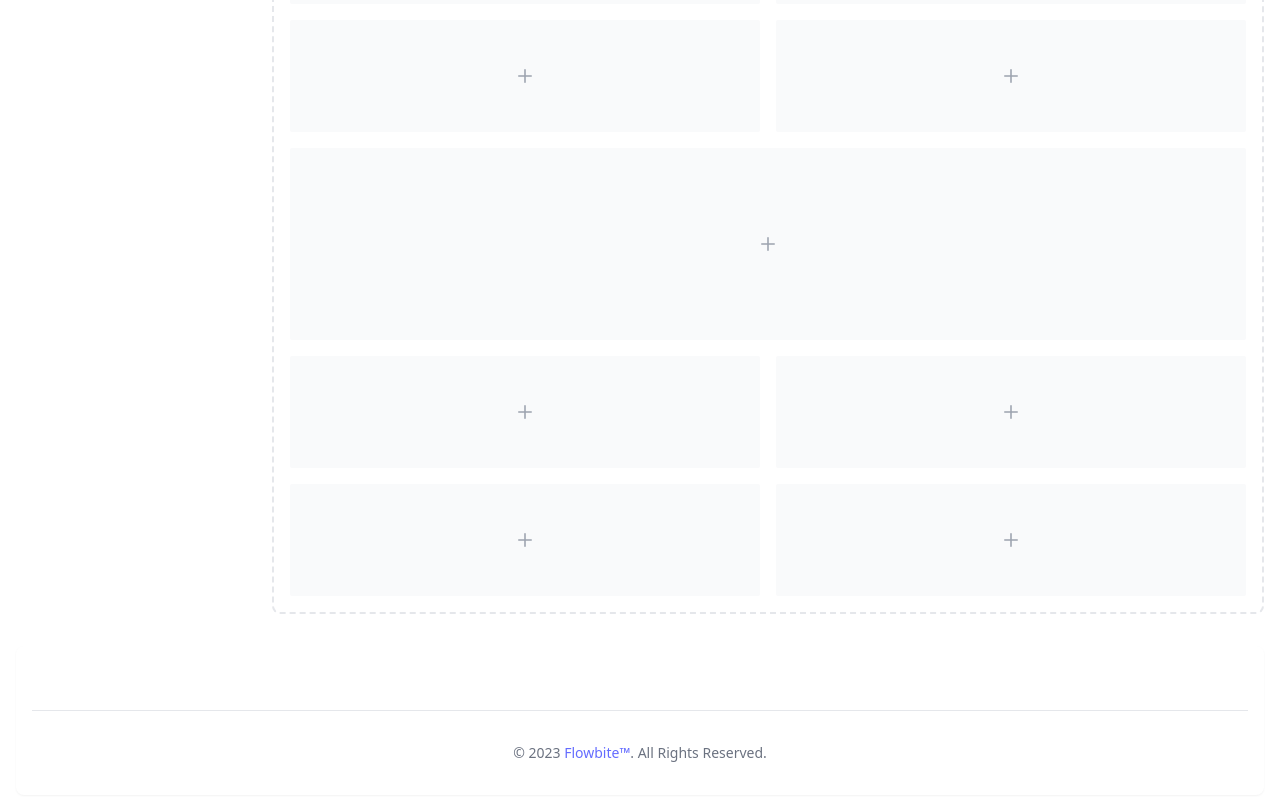
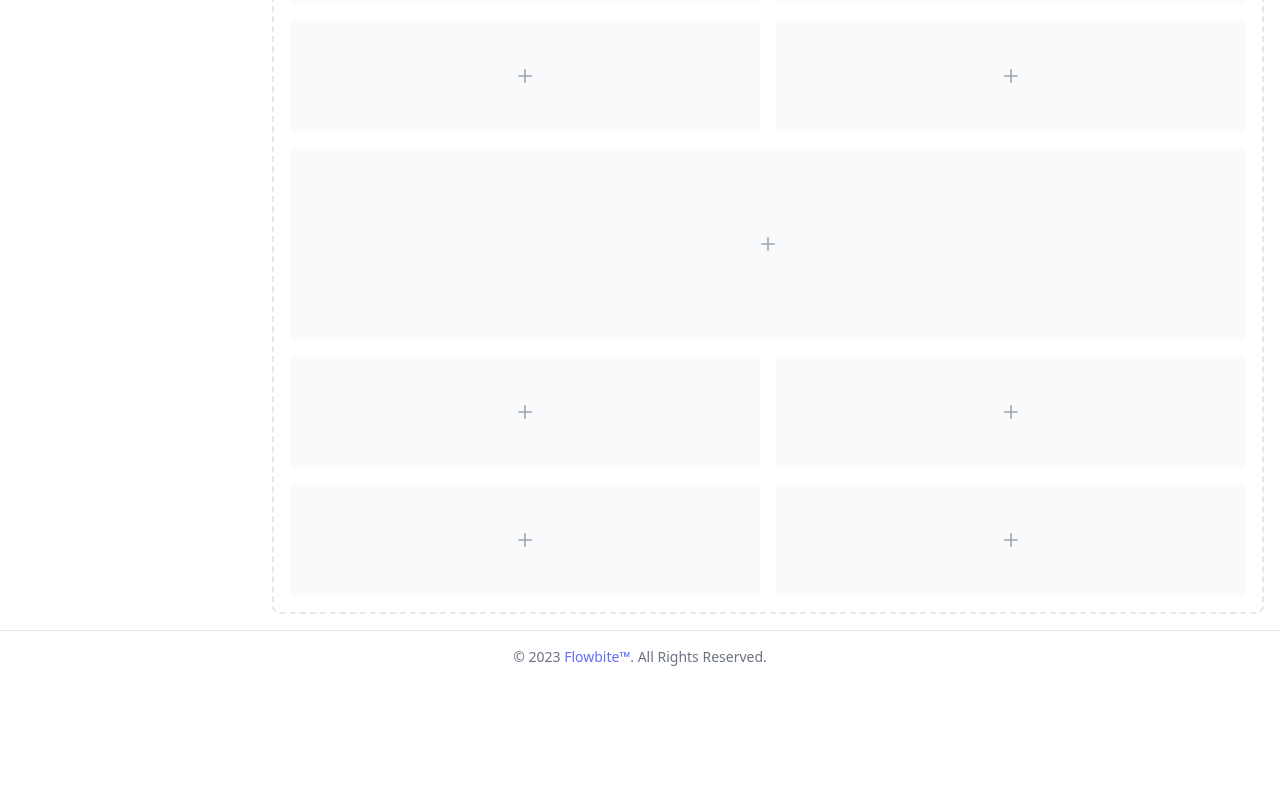
Before and after one commit to M-Araujo/BrightSteps, a React (Vite) app: page / in a window 1280 px wide. Shown: the part 518-1318 px from the top of the page. After the commit the page ends 1201 px from the top, so only its background shows below. Built offline with nearby package versions, Linux system fonts and the light colour scheme.

Commit message:
edited footer positioning

```diff
--- a/src/App.tsx
+++ b/src/App.tsx
@@ -4,26 +4,17 @@ import Sidebar from './components/layout/Sidebar.tsx';
 import MainContent from './components/layout/MainContent.tsx';
 import Footer from './components/layout/Footer.tsx';
 
-
 function App() {
   return (
-    <>
+    <div className="flex flex-col min-h-screen">
+      <Topbar />
+      <main className="flex-1">
+        <Sidebar />
+        <MainContent />
+      </main>
+      <Footer />
+    </div>
+  );
+}
 
-      <Topbar></Topbar>
-      <Sidebar></Sidebar>
-      <MainContent></MainContent>
-      <Footer></Footer>
-
-
-      {
-      /*
-
-import Dashboard from './components/Dashboard';
-      <Dashboard />
-
-     */}
-
-    </>
-  )
-}
-export default App
+export default App;
--- a/src/components/layout/Footer.tsx
+++ b/src/components/layout/Footer.tsx
@@ -1,12 +1,12 @@
 export default function Footer() {
     return (
-        <>
-            <footer className="bg-white rounded-lg shadow-sm dark:bg-gray-900 m-4">
-                <div className="w-full max-w-screen-xl mx-auto p-4 md:py-8">
-                    <hr className="my-6 border-gray-200 sm:mx-auto dark:border-gray-700 lg:my-8" />
-                    <span className="block text-sm text-gray-500 sm:text-center dark:text-gray-400">© 2023 <a href="https://flowbite.com/" className="hover:underline">Flowbite™</a>. All Rights Reserved.</span>
-                </div>
-            </footer>
-        </>
+        <footer className="w-full bg-white shadow-sm dark:bg-gray-900 mt-auto z-50">
+            <div className="mx-auto">
+                <hr className="border-gray-200 dark:border-gray-700" />
+                <span className="block text-sm text-gray-500 sm:text-center dark:text-gray-400 py-4">
+                    © 2023 <a href="https://flowbite.com/" className="hover:underline">Flowbite™</a>. All Rights Reserved.
+                </span>
+            </div>
+        </footer>
     );
 }
```
